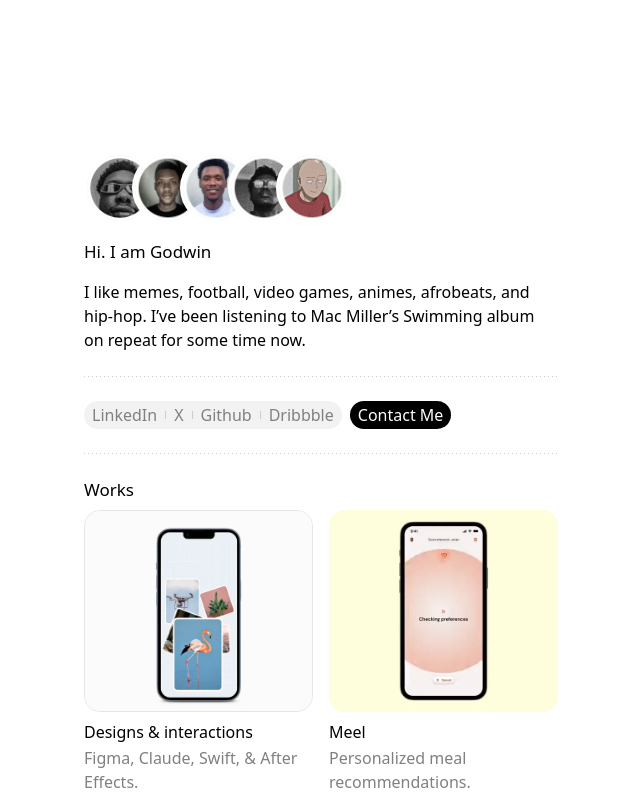
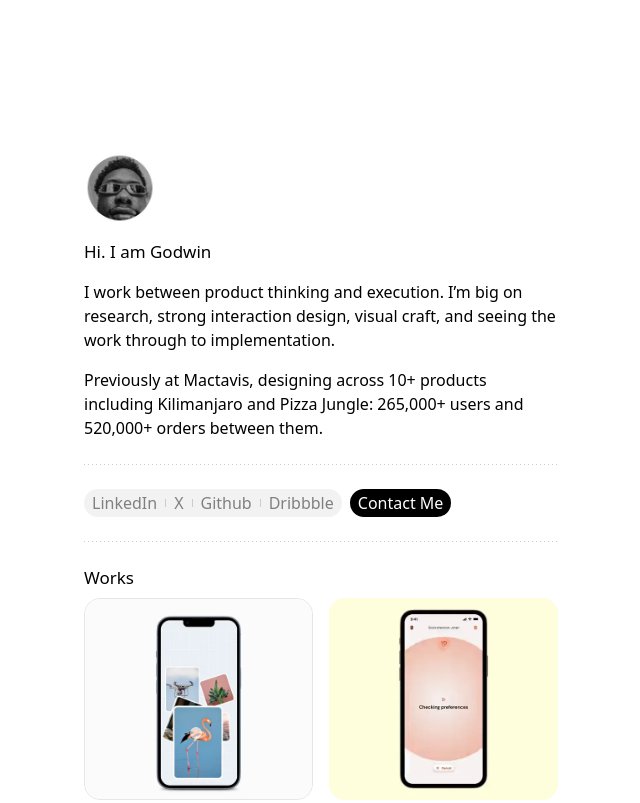
Before and after one commit to JGodwyn/Fredrin_AboutMe, a website built with Vite: page index.html in a window 1280 px wide. Shown: the top 803 px of the page, without its empty margins (319-959 px from the left). Built offline with nearby package versions, Linux system fonts and the light colour scheme; a web font is replaced by a local one.

Commit message:
Merge fredrin-cmuzdj7i-muzdjygp

```diff
--- a/index.html
+++ b/index.html
@@ -13,20 +13,19 @@
 <body>
   <main class="page page-sections">
 
-    <!-- Header: photos, heading, intro. Add more <img> tags to grow the photo stack. -->
+    <!-- Header: photo, heading, intro. -->
     <header class="stack">
-      <div class="photos" aria-label="Photos of Godwin">
-        <img src="assets/img/shades-home.webp" alt="Godwin in black and white, close to the camera in wide sunglasses" width="72" height="72">
-        <img src="assets/img/indoors.webp" alt="Godwin indoors in a dark room, looking straight down the lens" width="72" height="72">
-        <img src="assets/img/white-tee.webp" alt="Godwin outdoors in a white t-shirt, smiling" width="72" height="72">
-        <img src="assets/img/mirrored-shades.webp" alt="A grainy monochrome shot of Godwin in mirrored sunglasses, chin up" width="72" height="72">
-        <img src="assets/img/saitama.webp" alt="Saitama from One Punch Man, deadpan in his red suit" width="72" height="72">
-      </div>
+      <img class="avatar" src="assets/img/shades-home.webp" alt="Godwin in black and white, close to the camera in wide sunglasses" width="72" height="72">
       <h1 class="title">Hi. I am Godwin</h1>
       <p>
-        I like memes, football, video games, animes, afrobeats, and hip-hop.
-        I’ve been listening to Mac Miller’s Swimming album on repeat for some
-        time now.
+        I work between product thinking and execution. I’m big on research,
+        strong interaction design, visual craft, and seeing the work through to
+        implementation.
+      </p>
+      <p>
+        Previously at Mactavis, designing across 10+ products including
+        Kilimanjaro and Pizza Jungle: 265,000+ users and 520,000+ orders
+        between them.
       </p>
     </header>
 
@@ -111,19 +110,17 @@
 
     <hr class="rule">
 
-    <!-- Text section: an icon, a paragraph and a list. Add one <li> per point. -->
+    <!-- The works: a paragraph and a list. Add one <li> per point. -->
     <section class="stack">
-      <svg class="icon" width="20" height="20" viewBox="0 0 256 256" fill="none" stroke="currentColor" stroke-width="16" stroke-linecap="round" stroke-linejoin="round" aria-hidden="true">
-        <path d="M79.93 211.11a96 96 0 1 0-35-35l-11.8 35.31a8 8 0 0 0 10.12 10.12z"/>
-      </svg>
+      <h2 class="label">The works:</h2>
       <p>
         I deeply care about building polished products. Three major things
         that get me going:
       </p>
       <ul class="interests">
-        <li>Interactions: How a product behaves when touched. I love designing interaction in SwiftUI, Origami, and After Effects.</li>
-        <li>Systems: Layout, tokens, libraries, design systems. The little things that make a product come alive.</li>
-        <li>Claude &amp; Codex (mostly): Helps me live-test designs, interactions and systems I built.</li>
+        <li><strong>Interactions:</strong> How a product behaves when touched. I love designing interaction in SwiftUI, Origami, and After Effects.</li>
+        <li><strong>Systems:</strong> Layout, tokens, libraries, design systems. The little things that make a product come alive.</li>
+        <li><strong>Claude &amp; Codex (mostly):</strong> Helps me live-test designs, interactions and systems I built.</li>
       </ul>
     </section>
 
```
